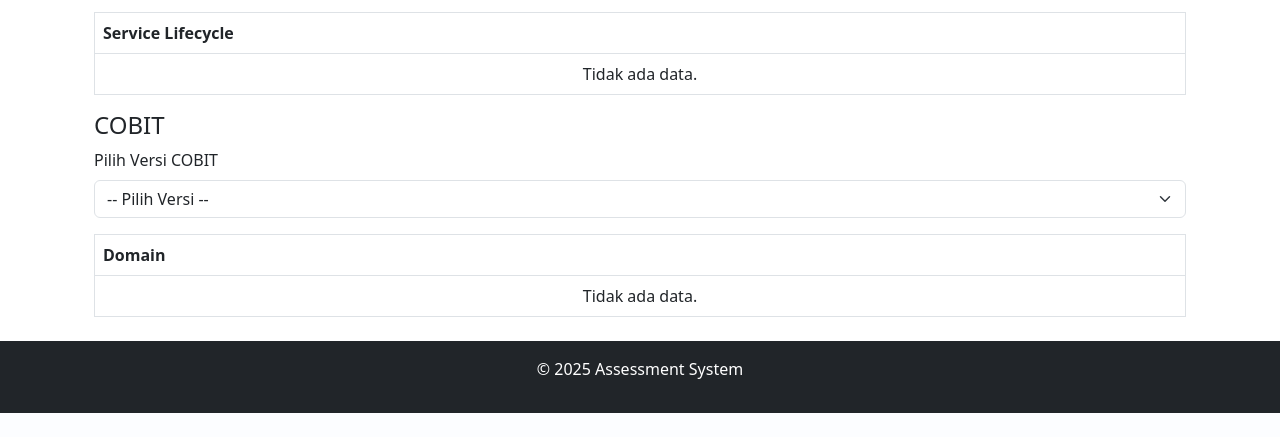
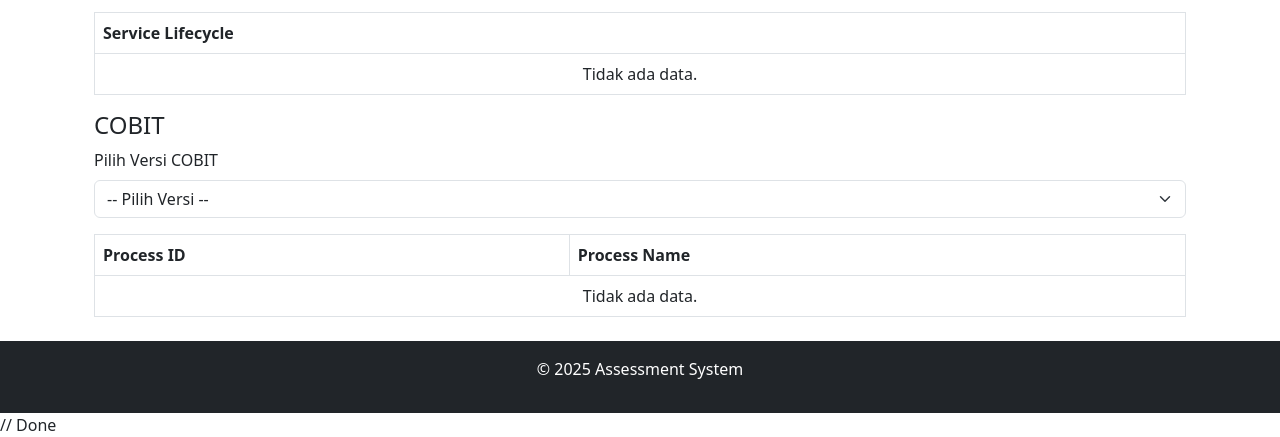
Before and after one commit to wahibmuhibi/progresTA, a PHP site: page /views/admin/manage_frameworks.php in a window 1280 px wide. Shown: the part 470-907 px from the top of the page. Before the commit the page ends 883 px from the top, so only its background shows below. Run offline with PHP 8.4, Linux system fonts and the light colour scheme; a user stored in the database is signed in; data that the repository does not hold is empty.

Commit message:
manajemen framework done all

```diff
--- a/views/admin/manage_frameworks.php
+++ b/views/admin/manage_frameworks.php
@@ -27,7 +27,7 @@ $selected_cobit_version = isset($_GET['cobit_version']) ? $_GET['cobit_version']
 // Query data berdasarkan versi yang dipilih
 $iso_data = $selected_iso_version ? $conn->query("SELECT annex, control FROM iso WHERE version = '$selected_iso_version'") : null;
 $itil_data = $selected_itil_version ? $conn->query("SELECT service_lifecycle FROM itil WHERE version = '$selected_itil_version'") : null;
-$cobit_data = $selected_cobit_version ? $conn->query("SELECT domain FROM cobit WHERE version = '$selected_cobit_version'") : null;
+$cobit_data = $selected_cobit_version ? $conn->query("SELECT process_id, process_name FROM cobit WHERE version = '$selected_cobit_version'") : null;
 
 // Debug query data
 if (($selected_iso_version && !$iso_data) || ($selected_itil_version && !$itil_data) || ($selected_cobit_version && !$cobit_data)) {
@@ -125,19 +125,21 @@ if (($selected_iso_version && !$iso_data) || ($selected_itil_version && !$itil_d
     <table class="table table-bordered">
         <thead>
             <tr>
-                <th>Domain</th>
+                <th>Process ID</th>
+                <th>Process Name</th>
             </tr>
         </thead>
         <tbody>
             <?php if ($cobit_data && $cobit_data->num_rows > 0): ?>
                 <?php while ($row = $cobit_data->fetch_assoc()): ?>
                     <tr>
-                        <td><?php echo htmlspecialchars($row['domain']); ?></td>
+                        <td><?php echo htmlspecialchars($row['process_id']); ?></td>
+                        <td><?php echo htmlspecialchars($row['process_name']); ?></td>
                     </tr>
                 <?php endwhile; ?>
             <?php else: ?>
                 <tr>
-                    <td class="text-center">Tidak ada data.</td>
+                    <td colspan="2" class="text-center">Tidak ada data.</td>
                 </tr>
             <?php endif; ?>
         </tbody>
@@ -146,3 +148,4 @@ if (($selected_iso_version && !$iso_data) || ($selected_itil_version && !$itil_d
 </div>
 
 <?php include '../../includes/footer.php'; ?>
+// Done
```
